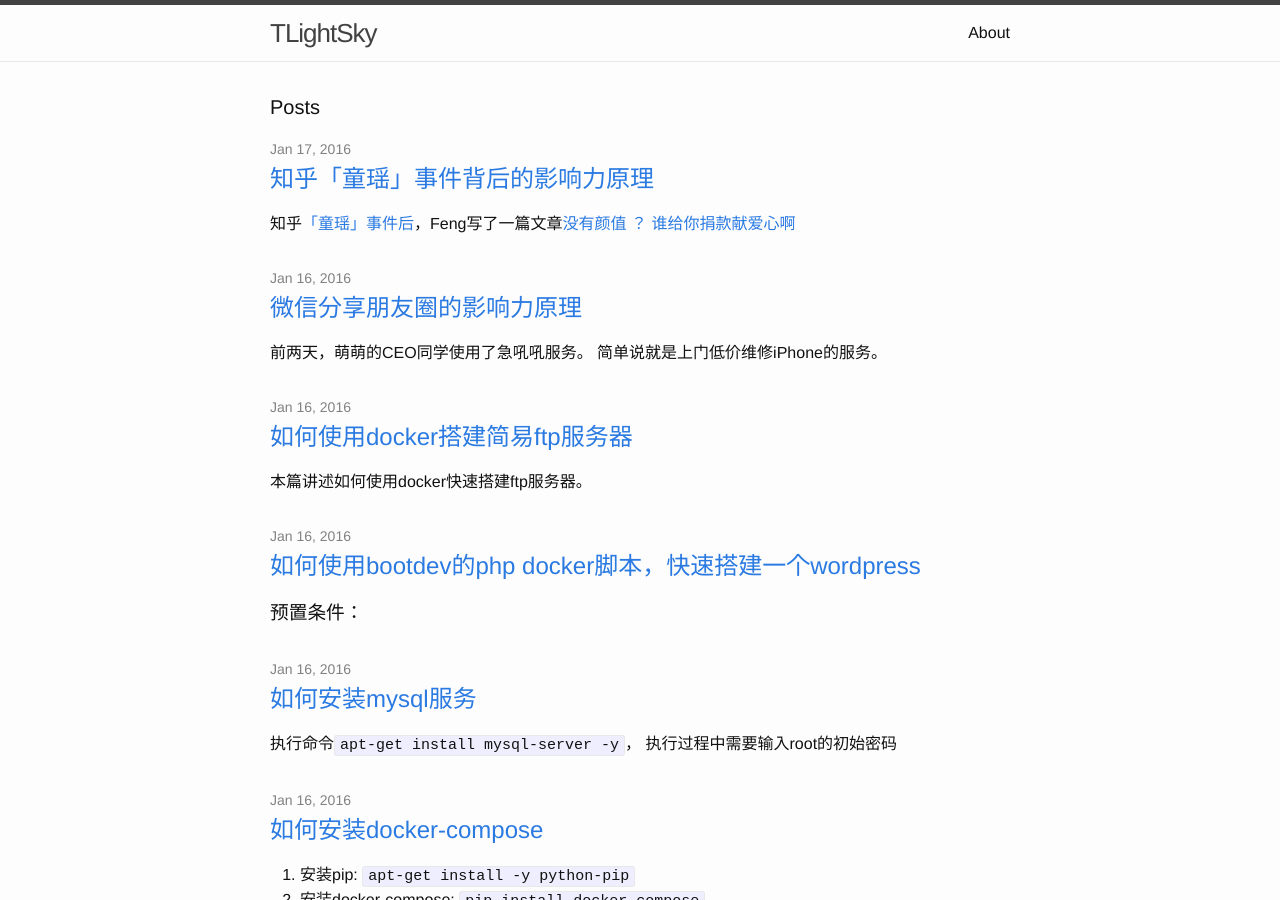
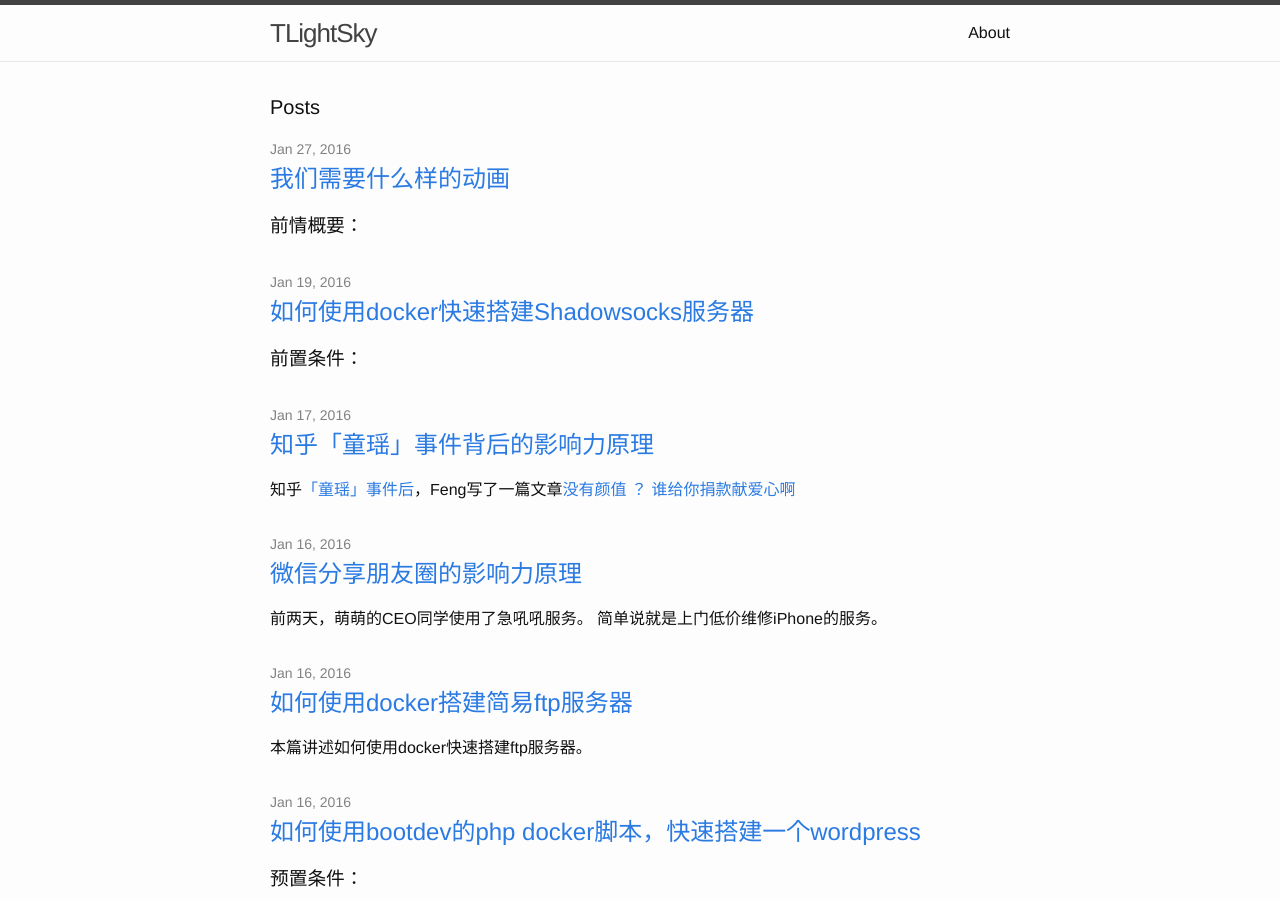
Before and after one commit to tlightsky/tlightsky.github.io, a Jekyll site: the page built from index.html, in a window 1280 px wide and 900 px high. Built offline with Jekyll 4.4.1, drawn with Linux system fonts in a browser that asks for light colours; some of the changed text lies outside the part shown.

Commit message:
add post

```diff
--- a/_posts/2016-1-19-how-to-setup-shadowsocks-by-docker.md
+++ b/_posts/2016-1-19-how-to-setup-shadowsocks-by-docker.md
@@ -1,7 +1,7 @@
 ---
 layout: post
 title:  "如何使用docker快速搭建Shadowsocks服务器"
-date:   2015-1-19 09:51:02
+date:   2016-1-19 09:51:02
 categories: docker shadowsocks
 ---
 
--- a/_posts/2016-1-27-what-kind-animation.markdown
+++ b/_posts/2016-1-27-what-kind-animation.markdown
@@ -1,7 +1,7 @@
 ---
 layout: post
 title:  "我们需要什么样的动画"
-date:   2015-1-27 09:51:02
+date:   2016-1-27 09:51:02
 categories: animation react
 ---
 
```
